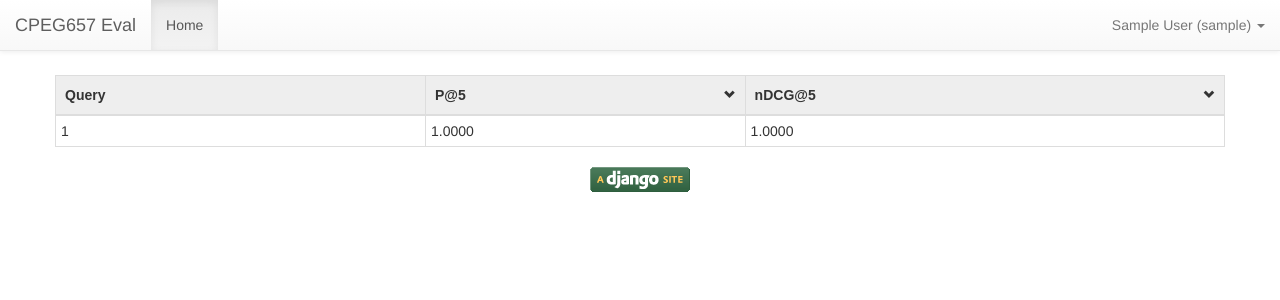
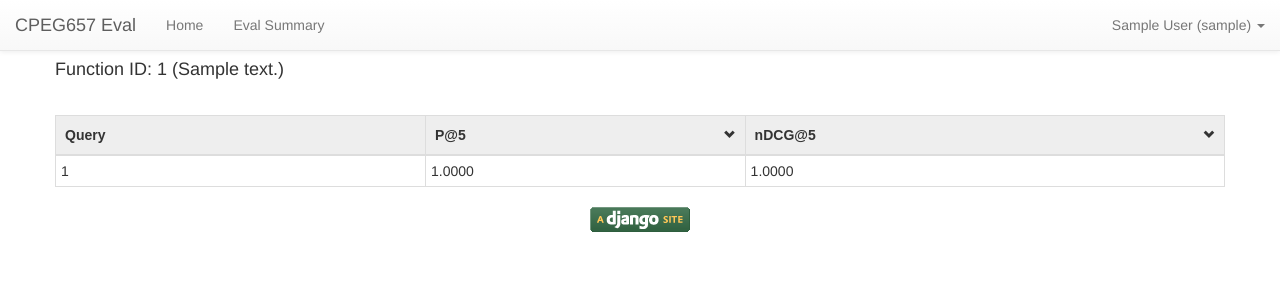
Before and after one commit to udinfolab/ir-eval, a Django app: template www/ir_eval/assess/templates/eval_rf.html in a window 1280 px wide. Shown: the top 300 px of the page. Run offline with Django 3.2, Linux system fonts and the light colour scheme; the template is opened without the code that fills it: values that come from a table or form of the project are taken from there, others are empty; tables that the repository leaves empty hold one stand-in row (values such as "Sample post"); parts of the project's set-up code (start-up, migrations or seed data) failed here and were passed over; some libraries are stand-ins or nearby versions.

Commit message:
minor fixes

```diff
--- a/www/ir_eval/assess/templates/assessor_home.html
+++ b/www/ir_eval/assess/templates/assessor_home.html
@@ -2,7 +2,7 @@
 
 {% load query_extras %}
 
-{% block title %} Home {% endblock %}
+{% block title %}Home{% endblock %}
 
 {% block navbar %}
       <ul class="nav navbar-nav">
--- a/www/ir_eval/assess/templates/eval_rf.html
+++ b/www/ir_eval/assess/templates/eval_rf.html
@@ -7,11 +7,12 @@
   <link rel="stylesheet" href="{% static "assess/css/theme.bootstrap.css" %}">
 {% endblock %}
 
-{% block title %} Home {% endblock %}
+{% block title %}Retrieval Function {{ret_func.rf_id}}{% endblock %}
 
 {% block navbar %}
       <ul class="nav navbar-nav">
-        <li class="active"><a href="{% url 'assess.views.home' %}">Home</a></li>
+        <li><a href="{% url 'assess.views.home' %}">Home</a></li>
+        <li><a href="{% url 'assess.views.eval_summary' %}">Eval Summary</a></li>
       </ul>
       <ul class="nav navbar-nav navbar-right">
         <li class="dropdown">
@@ -33,6 +34,7 @@
 {% endif %}
 
 <div class="row">
+  <h4>Function ID: {{ret_func.rf_id}} ({{ret_func.note}})</h4>
   <div id="eval_wrapper">
     <table id="eval" class="table table-condensed">
       <thead>
--- a/www/ir_eval/assess/templates/eval_summary.html
+++ b/www/ir_eval/assess/templates/eval_summary.html
@@ -7,11 +7,12 @@
   <link rel="stylesheet" href="{% static "assess/css/theme.bootstrap.css" %}">
 {% endblock %}
 
-{% block title %} Home {% endblock %}
+{% block title %}Evaluation Summary{% endblock %}
 
 {% block navbar %}
       <ul class="nav navbar-nav">
-        <li class="active"><a href="{% url 'assess.views.home' %}">Home</a></li>
+        <li><a href="{% url 'assess.views.home' %}">Home</a></li>
+        <li class="active"><a href="{% url 'assess.views.eval_summary' %}">Eval Summary</a></li>
       </ul>
       <ul class="nav navbar-nav navbar-right">
         <li class="dropdown">
--- a/www/ir_eval/assess/templates/staff_home.html
+++ b/www/ir_eval/assess/templates/staff_home.html
@@ -2,7 +2,7 @@
 
 {% load query_extras %}
 
-{% block title %} Home {% endblock %}
+{% block title %}Home{% endblock %}
 
 {% block navbar %}
       <ul class="nav navbar-nav">
```
